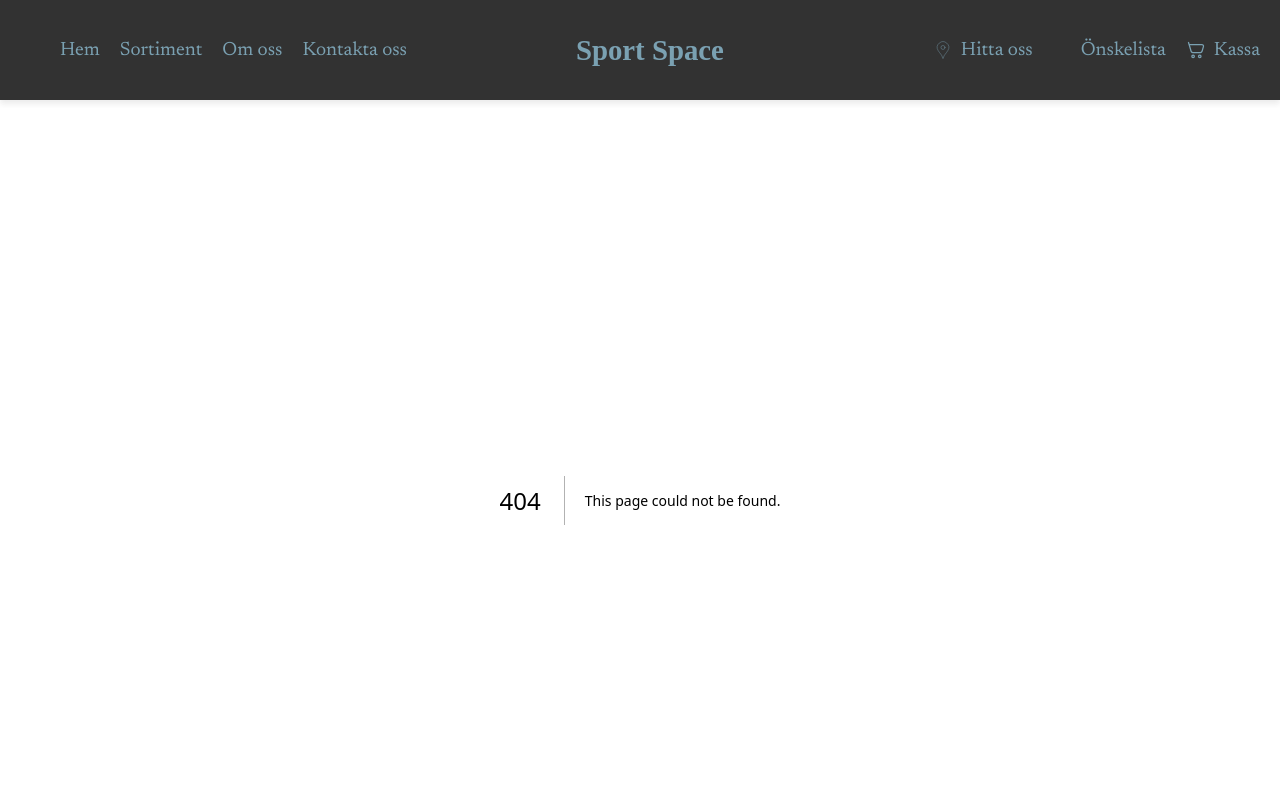
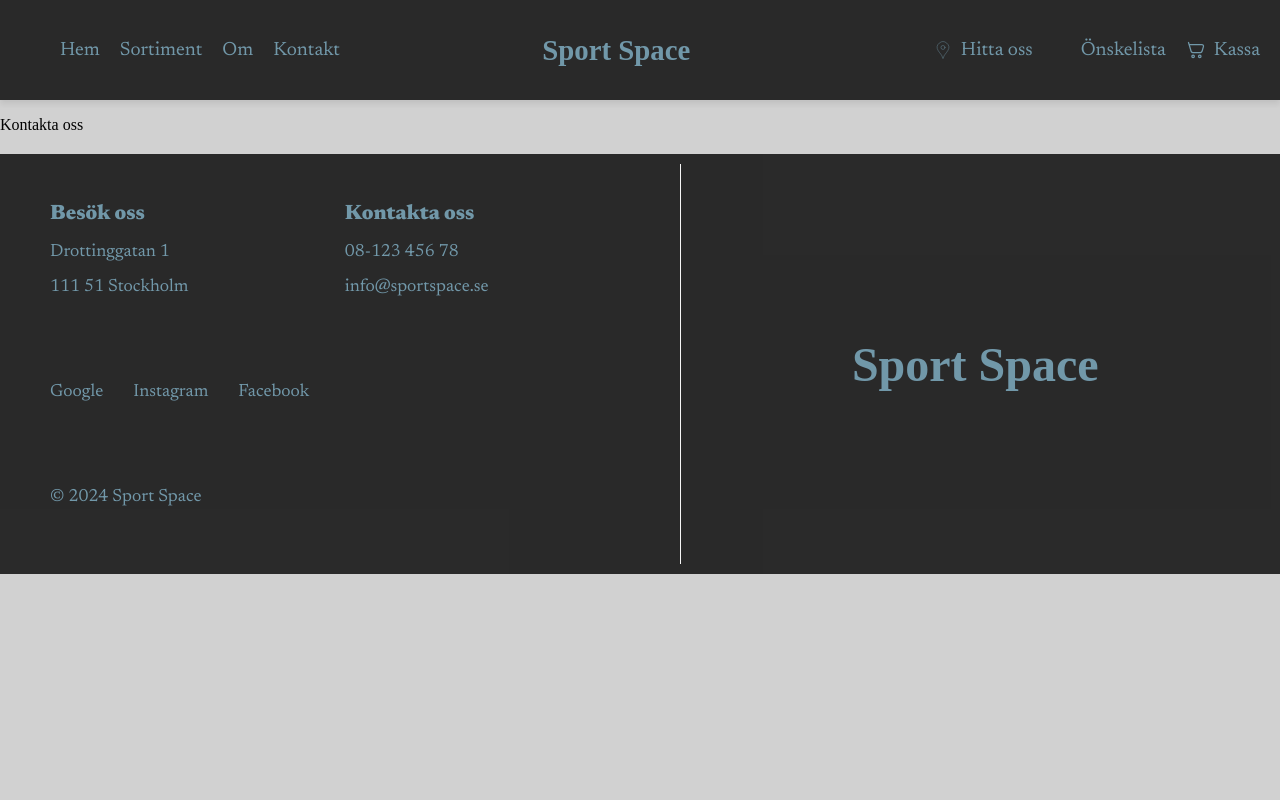
Before and after one commit to GustavssonMarcus/Exam, a Next.js app in the folder frontend/sport-space/: page /kontakt in a window 1280 px wide. Before the commit this address had no page. Shown: the top 800 px of the page. Built offline with nearby package versions, Linux system fonts and the light colour scheme; a web font is replaced by a local one.

Commit message:
Added pages

```diff
--- a/frontend/sport-space/src/app/components/header/header.tsx
+++ b/frontend/sport-space/src/app/components/header/header.tsx
@@ -22,7 +22,7 @@ const Header = () => {
 
         {/* Navigation menu */}
         <ul className={`header-container-nav ${menuOpen ? 'open' : ''}`}>
-          {['Hem', 'Sortiment', 'Om oss', 'Kontakta oss'].map((text, index) => (
+          {['Hem', 'Sortiment', 'Om', 'Kontakt'].map((text, index) => (
             <li key={index} className="header-container-nav-item">
               <Link href={index === 0 ? '/' : `/${text.toLowerCase()}`}>{text}</Link>
             </li>
--- /dev/null
+++ b/frontend/sport-space/src/app/kontakt/page.tsx
@@ -0,0 +1,3 @@
+export default function Page() {
+    return <p>Kontakta oss</p>;
+  }
--- /dev/null
+++ b/frontend/sport-space/src/app/om/page.tsx
@@ -0,0 +1,3 @@
+export default function Page() {
+    return <p>Om oss</p>;
+  }
```
